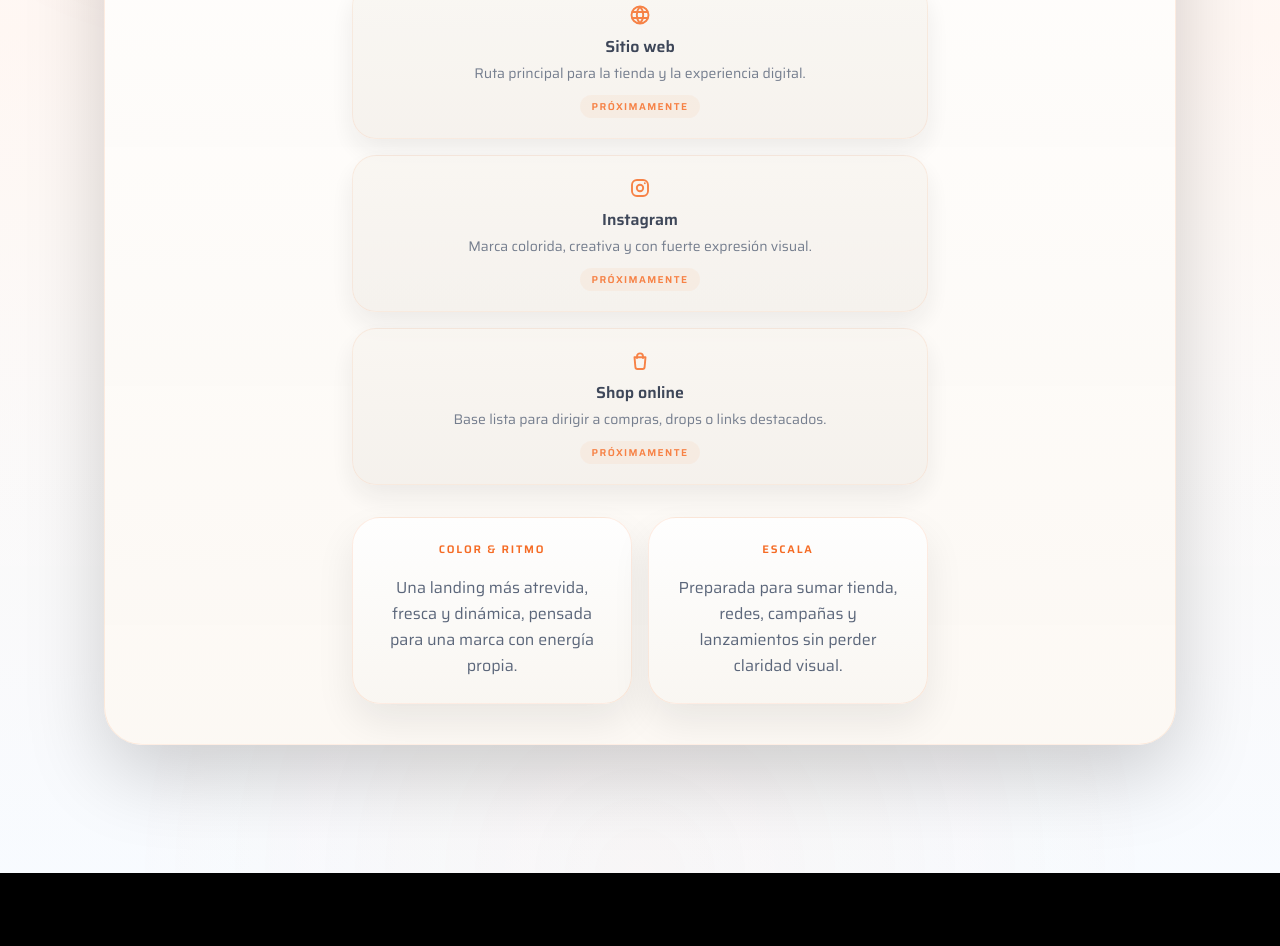
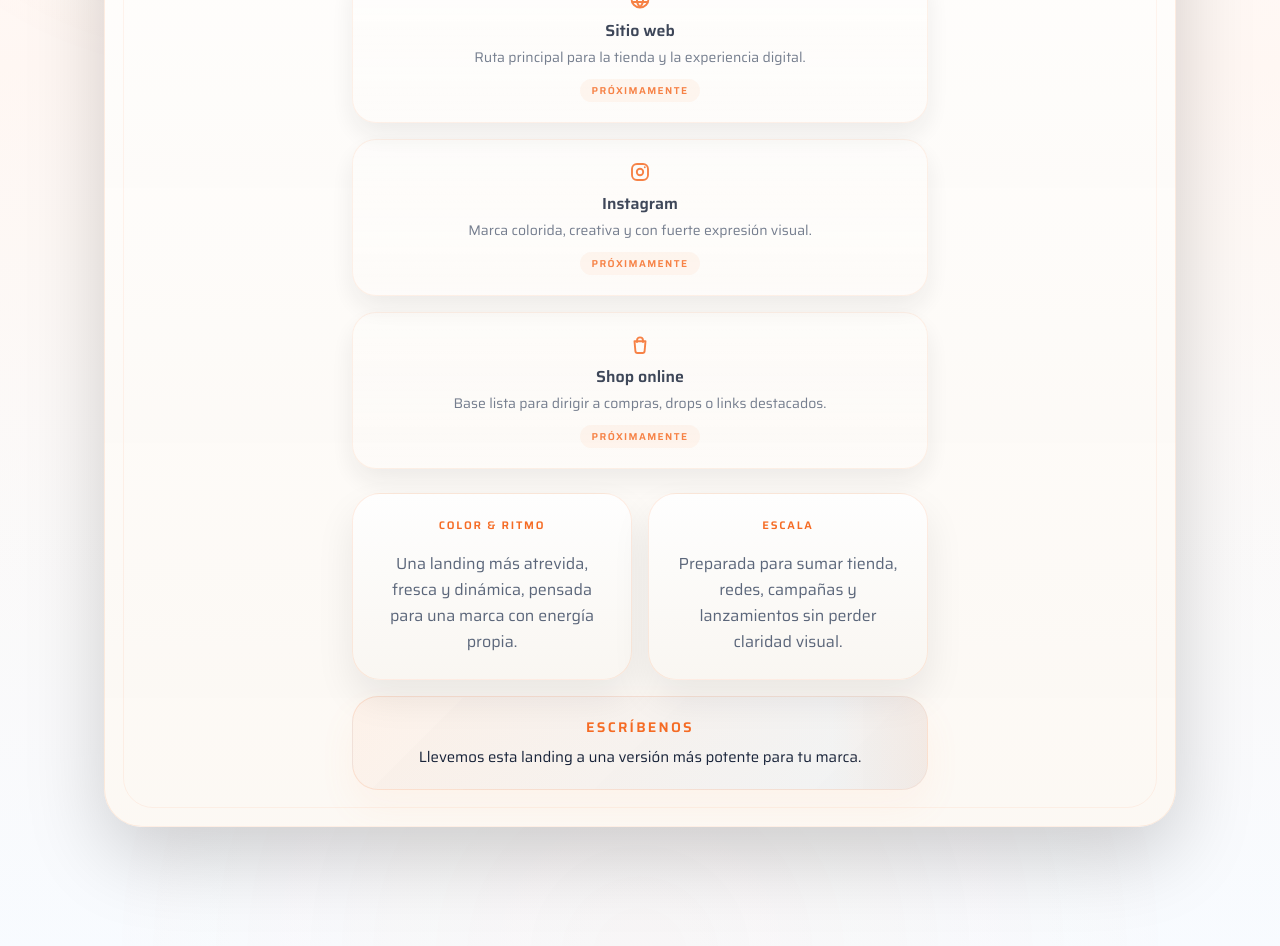
Before and after one commit to ribuzzco-coder/pagina-web-startco, a Next.js app: page /conga in a window 1280 px wide. Shown: the part 580-1526 px from the top of the page. Before the commit the page ends 1453 px from the top, so only its background shows below. Built offline with nearby package versions, Linux system fonts and the light colour scheme; a web font is replaced by a local one.

Commit message:
Landings Pack2 Update

```diff
--- a/src/components/brand/brand-bio-landing.tsx
+++ b/src/components/brand/brand-bio-landing.tsx
@@ -4,8 +4,9 @@ import Image from "next/image";
 
 import { Card } from "@/components/ui/card";
 import { Container } from "@/components/ui/container";
+import type { BrandAction, BrandLandingConfig, BrandSocial } from "@/lib/brand-landings";
+import { SITE_CONFIG } from "@/lib/site-config";
 import { cn } from "@/lib/utils";
-import type { BrandLandingConfig, BrandAction, BrandSocial } from "@/lib/brand-landings";
 
 function WebsiteIcon() {
   return (
@@ -196,22 +197,30 @@ function ActionTile({
   action,
   accent,
   accentSoft,
+  iconColor,
   textColor,
   mutedColor,
+  inactiveTextColor,
+  inactiveMutedColor,
   activeBg,
   activeBorder,
   inactiveBg,
   inactiveBorder,
+  activeShadow,
 }: {
   action: BrandAction;
   accent: string;
   accentSoft: string;
+  iconColor: string;
   textColor: string;
   mutedColor: string;
+  inactiveTextColor: string;
+  inactiveMutedColor: string;
   activeBg: string;
   activeBorder: string;
   inactiveBg: string;
   inactiveBorder: string;
+  activeShadow: string;
 }) {
   const body = (
     <Card
@@ -220,9 +229,7 @@ function ActionTile({
       style={{
         background: action.href ? activeBg : inactiveBg,
         borderColor: action.href ? activeBorder : inactiveBorder,
-        boxShadow: action.href
-          ? `0 18px 42px ${accentSoft}18, 0 0 0 1px ${accentSoft}10`
-          : `0 12px 28px rgba(0,0,0,0.08)`,
+        boxShadow: action.href ? activeShadow : `0 12px 28px rgba(0,0,0,0.08)`,
         opacity: action.href ? 1 : 0.84,
       }}
     >
@@ -234,13 +241,13 @@ function ActionTile({
       />
       <div className="relative flex min-h-[58px] items-center justify-center text-center">
         <div className="relative z-10 min-w-0">
-          <div className="mb-2 flex justify-center" style={{ color: accent }}>
+          <div className="mb-2 flex justify-center" style={{ color: action.href ? iconColor : accent }}>
             {iconFor(action.kind)}
           </div>
-          <p className="text-base font-semibold" style={{ color: textColor }}>
+          <p className="text-base font-semibold" style={{ color: action.href ? textColor : inactiveTextColor }}>
             {action.title}
           </p>
-          <p className="mt-1 text-sm" style={{ color: mutedColor }}>
+          <p className="mt-1 text-sm" style={{ color: action.href ? mutedColor : inactiveMutedColor }}>
             {action.description}
           </p>
           {!action.href ? (
@@ -278,6 +285,47 @@ function ActionTile({
 
 export function BrandBioLanding({ config }: { config: BrandLandingConfig }) {
   const fontClass = `[font-family:${config.fontVar}]`;
+  const actionStyle = config.actionStyle ?? "soft";
+  const socialIconColor = config.socialIconColor ?? config.accent;
+  const logoShape = config.logoShape ?? "rounded";
+  const inquiryHref = config.inquiryHref ?? SITE_CONFIG.whatsappUrl;
+  const inquiryLabel = config.inquiryLabel ?? "Escríbenos";
+  const inquiryText = config.inquiryText ?? "Llevemos esta landing a una versión más potente para tu marca.";
+  const actionTextColor = config.actionTextColor ?? (actionStyle === "solid" ? "#FFFFFF" : config.textColor);
+  const actionMutedColor =
+    config.actionMutedColor ?? (actionStyle === "solid" ? "rgba(255,255,255,0.84)" : config.mutedColor);
+  const actionIconColor = actionStyle === "solid" ? "#FFFFFF" : config.accent;
+  const inactiveActionTextColor = config.inactiveActionTextColor ?? config.textColor;
+  const inactiveActionMutedColor = config.inactiveActionMutedColor ?? config.mutedColor;
+
+  const activeBackground =
+    actionStyle === "solid"
+      ? `linear-gradient(135deg, ${config.accent}, ${config.accentSoft})`
+      : actionStyle === "outline"
+        ? "linear-gradient(180deg,rgba(255,255,255,0.88),rgba(255,255,255,0.78))"
+        : config.actionBackground;
+  const activeBorder =
+    actionStyle === "solid" ? `${config.accent}66` : actionStyle === "outline" ? `${config.accent}40` : config.actionBorder;
+  const activeShadow =
+    actionStyle === "solid"
+      ? `0 20px 48px ${config.accentSoft}30, inset 0 1px 0 rgba(255,255,255,0.24)`
+      : actionStyle === "outline"
+        ? `0 18px 36px ${config.accentSoft}12, inset 0 0 0 1px ${config.accentSoft}14`
+        : `0 18px 42px ${config.accentSoft}18, 0 0 0 1px ${config.accentSoft}10`;
+  const inactiveBackground =
+    actionStyle === "solid"
+      ? "linear-gradient(180deg,rgba(255,255,255,0.16),rgba(255,255,255,0.08))"
+      : actionStyle === "outline"
+        ? "linear-gradient(180deg,rgba(255,255,255,0.84),rgba(255,255,255,0.72))"
+        : config.inactiveActionBackground;
+  const logoFrameClass =
+    logoShape === "circle"
+      ? "h-[9.5rem] w-[9.5rem] rounded-full p-4 sm:h-[10.75rem] sm:w-[10.75rem]"
+      : "rounded-[28px] px-5 py-4";
+  const logoImageClass =
+    logoShape === "circle"
+      ? "h-auto max-h-[6.75rem] w-auto object-contain sm:max-h-[7.75rem]"
+      : "h-auto max-h-28 w-auto object-contain sm:max-h-32";
 
   return (
     <section className="relative cv-auto -mt-[76px] min-h-screen overflow-hidden">
@@ -294,12 +342,16 @@ export function BrandBioLanding({ config }: { config: BrandLandingConfig }) {
 
       <Container className="relative z-10 flex min-h-screen max-w-3xl flex-col items-center justify-center py-24 sm:py-32">
         <div
-          className="relative w-full overflow-hidden rounded-[34px] border px-5 py-7 shadow-[0_28px_80px_rgba(0,0,0,0.18)] backdrop-blur-[16px] sm:rounded-[38px] sm:px-10 sm:py-10"
+          className="relative w-full overflow-hidden rounded-[34px] border px-5 py-6 shadow-[0_28px_80px_rgba(0,0,0,0.18)] backdrop-blur-[16px] sm:rounded-[38px] sm:px-10 sm:py-9"
           style={{
             background: config.shellBackground,
             borderColor: config.shellBorder,
           }}
         >
+          <div
+            className="pointer-events-none absolute inset-[14px] rounded-[28px] border opacity-80 sm:inset-[18px] sm:rounded-[30px]"
+            style={{ borderColor: `${config.accent}16` }}
+          />
           <div
             className="pointer-events-none absolute inset-x-0 top-0 h-px"
             style={{ background: `linear-gradient(90deg, transparent, ${config.accentSoft}55, transparent)` }}
@@ -324,6 +376,7 @@ export function BrandBioLanding({ config }: { config: BrandLandingConfig }) {
                     });
                     return;
                   }
+
                   await navigator.clipboard.writeText(config.shareUrl);
                 } catch {
                   // noop
@@ -351,10 +404,17 @@ export function BrandBioLanding({ config }: { config: BrandLandingConfig }) {
 
           <div className="relative flex flex-col items-center text-center">
             <div
-              className="flex items-center justify-center overflow-hidden rounded-[28px] border px-5 py-4 shadow-[0_18px_40px_rgba(0,0,0,0.1)]"
+              className={cn(
+                "flex items-center justify-center overflow-hidden border shadow-[0_18px_40px_rgba(0,0,0,0.1)]",
+                logoFrameClass,
+              )}
               style={{
                 background: config.logoBackground,
                 borderColor: config.logoBorder,
+                boxShadow:
+                  logoShape === "circle"
+                    ? `0 24px 52px ${config.accentSoft}20, inset 0 1px 0 rgba(255,255,255,0.5)`
+                    : `0 18px 40px rgba(0,0,0,0.1)`,
               }}
             >
               <Image
@@ -362,31 +422,25 @@ export function BrandBioLanding({ config }: { config: BrandLandingConfig }) {
                 alt={config.logoAlt}
                 width={config.logoWidth}
                 height={config.logoHeight}
-                className="h-auto max-h-28 w-auto object-contain sm:max-h-32"
+                className={logoImageClass}
                 priority
               />
             </div>
 
-            <h1
-              className={cn("mt-6 text-4xl font-semibold tracking-tight sm:text-5xl", fontClass)}
-              style={{ color: config.textColor }}
-            >
+            <h1 className={cn("mt-6 text-4xl font-semibold tracking-tight sm:text-5xl", fontClass)} style={{ color: config.textColor }}>
               {config.title}
             </h1>
 
-            <p
-              className={cn("mt-4 max-w-xl text-sm leading-relaxed sm:text-base", fontClass)}
-              style={{ color: config.mutedColor }}
-            >
+            <p className={cn("mt-4 max-w-xl text-sm leading-relaxed sm:text-base", fontClass)} style={{ color: config.mutedColor }}>
               {config.tagline}
             </p>
 
-            <div className="mt-6 flex flex-wrap items-center justify-center gap-3 sm:gap-4">
+            <div className="mt-5 flex flex-wrap items-center justify-center gap-3 sm:gap-4">
               {config.socials.map((social) => (
                 <SocialBubble
                   key={social.label}
                   social={social}
-                  iconColor={config.accent}
+                  iconColor={socialIconColor}
                   bubbleBg={config.bubbleBackground}
                   bubbleBorder={config.bubbleBorder}
                   bubbleShadow={config.bubbleShadow}
@@ -395,24 +449,28 @@ export function BrandBioLanding({ config }: { config: BrandLandingConfig }) {
             </div>
           </div>
 
-          <div className="relative mx-auto mt-10 grid max-w-xl gap-4">
+          <div className="relative mx-auto mt-8 grid max-w-xl gap-4">
             {config.actions.map((action) => (
               <ActionTile
                 key={action.title}
                 action={action}
                 accent={config.accent}
                 accentSoft={config.accentSoft}
-                textColor={config.textColor}
-                mutedColor={config.mutedColor}
-                activeBg={config.actionBackground}
-                activeBorder={config.actionBorder}
-                inactiveBg={config.inactiveActionBackground}
+                iconColor={actionIconColor}
+                textColor={actionTextColor}
+                mutedColor={actionMutedColor}
+                inactiveTextColor={inactiveActionTextColor}
+                inactiveMutedColor={inactiveActionMutedColor}
+                activeBg={activeBackground}
+                activeBorder={activeBorder}
+                inactiveBg={inactiveBackground}
                 inactiveBorder={config.inactiveActionBorder}
+                activeShadow={activeShadow}
               />
             ))}
           </div>
 
-          <div className="relative mx-auto mt-8 grid max-w-xl gap-4 md:grid-cols-2">
+          <div className="relative mx-auto mt-6 grid max-w-xl gap-4 md:grid-cols-2">
             {config.infoCards.map((card) => (
               <Card
                 key={card.title}
@@ -424,10 +482,7 @@ export function BrandBioLanding({ config }: { config: BrandLandingConfig }) {
                   boxShadow: `0 18px 38px rgba(0,0,0,0.08)`,
                 }}
               >
-                <p
-                  className={cn("text-[11px] font-semibold uppercase tracking-[0.16em]", fontClass)}
-                  style={{ color: config.accent }}
-                >
+                <p className={cn("text-[11px] font-semibold uppercase tracking-[0.16em]", fontClass)} style={{ color: config.accent }}>
                   {card.title}
                 </p>
                 <p className={cn("mt-4 text-sm leading-relaxed sm:text-base", fontClass)} style={{ color: config.mutedColor }}>
@@ -454,6 +509,36 @@ export function BrandBioLanding({ config }: { config: BrandLandingConfig }) {
               </p>
             </Card>
           ) : null}
+
+          <a
+            href={inquiryHref}
+            target={inquiryHref.startsWith("/") || inquiryHref.startsWith("mailto:") ? undefined : "_blank"}
+            rel={inquiryHref.startsWith("/") || inquiryHref.startsWith("mailto:") ? undefined : "noopener noreferrer"}
+            className="group relative mx-auto mt-4 block max-w-xl"
+          >
+            <Card
+              interactiveGlow={false}
+              className="overflow-hidden rounded-[26px] px-6 py-5 text-center transition-[transform,border-color,box-shadow] duration-300 hover:-translate-y-[1px]"
+              style={{
+                background: `linear-gradient(135deg, ${config.accent}0F, ${config.secondarySoft}12)`,
+                borderColor: `${config.accent}22`,
+                boxShadow: `0 18px 36px ${config.accentSoft}12`,
+              }}
+            >
+              <div
+                className="pointer-events-none absolute inset-y-0 right-0 w-24 opacity-80 transition-transform duration-300 group-hover:translate-x-1"
+                style={{
+                  background: `linear-gradient(90deg, transparent, ${config.accentSoft}22)`,
+                }}
+              />
+              <p className={cn("text-sm font-semibold uppercase tracking-[0.16em]", fontClass)} style={{ color: config.accent }}>
+                {inquiryLabel}
+              </p>
+              <p className={cn("mt-2 text-sm leading-relaxed sm:text-[15px]", fontClass)} style={{ color: config.textColor }}>
+                {inquiryText}
+              </p>
+            </Card>
+          </a>
         </div>
       </Container>
     </section>
```
Also changed, not shown: src/lib/brand-landings.ts (+35 -1 lines), public/images/brand-landings/innata.png (added).
